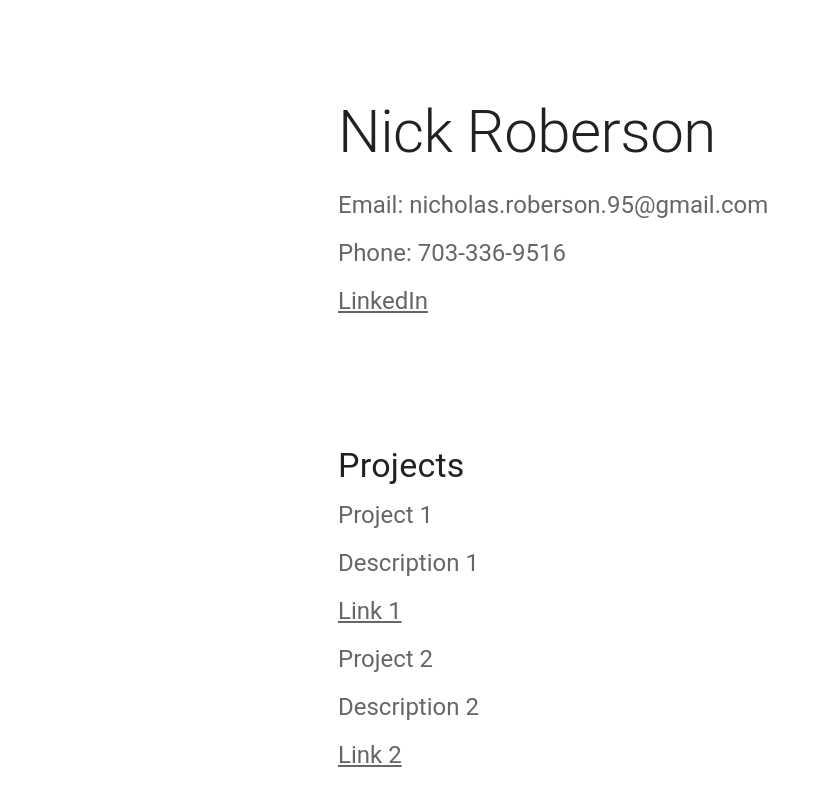
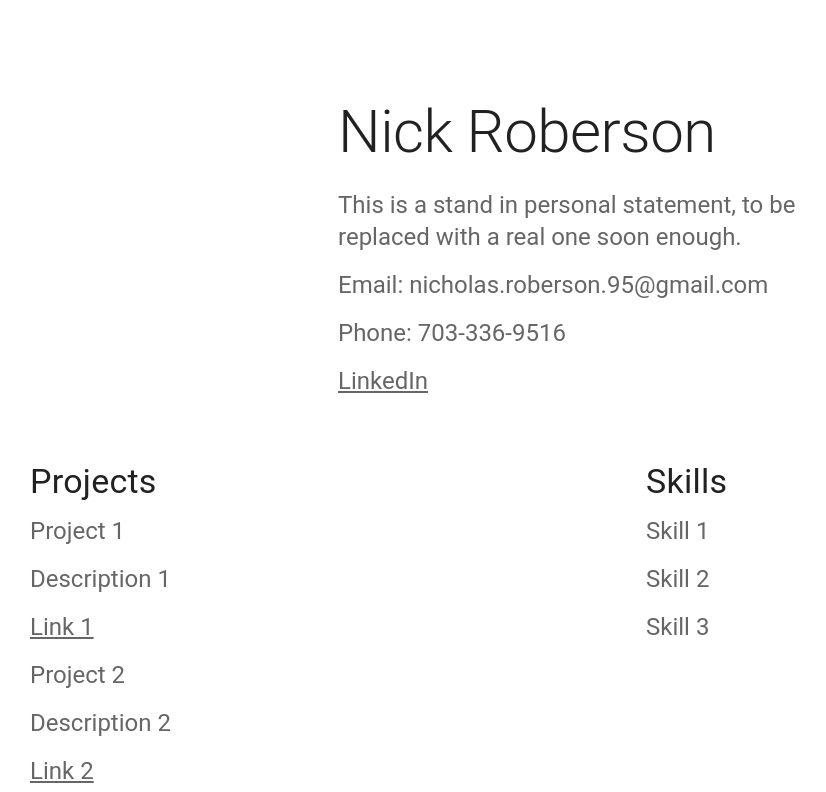
Before and after one commit to nick-roberson/nick-roberson.github.io, a React (Create React App) app in the folder my-app/: page / in a window 1280 px wide. Shown: the top 792 px of the page, without its empty margins (26-852 px from the left). Built offline with nearby package versions, Linux system fonts and the light colour scheme.

Commit message:
update with more objects and stand ins

```diff
--- a/my-app/src/App.tsx
+++ b/my-app/src/App.tsx
@@ -6,10 +6,14 @@ import Box from '@mui/material/Box';
 import Container from '@mui/material/Container';
 import Typography from '@mui/material/Typography';
 import Link from '@mui/material/Link';
+import Grid from '@mui/material/Grid';
 
 // My imports
 import PersonalInfo from './components/personal_info';
+import PersonalStatement from './components/personal_statement';
 import ProjectCard from './components/project_card';
+import Skill from './components/personal_skill';
+import Skills from './components/personal_skills';
 
 // CSS imports
 import './App.css';
@@ -28,6 +32,16 @@ const personalInfo: PersonalInfo = new PersonalInfo(
   "703-336-9516"
 );
 
+const personalStatement: PersonalStatement = new PersonalStatement(
+  "This is a stand in personal statement, to be replaced with a real one soon enough."
+);
+
+const skills = new Skills([
+  new Skill("Skill 1"),
+  new Skill("Skill 2"),
+  new Skill("Skill 3"),
+]);
+
 function App() {
 
   return (
@@ -37,6 +51,9 @@ function App() {
           <Container maxWidth="sm">
             <Typography component="h1" variant="h2" align="left" color="text.primary" gutterBottom>
               {personalInfo.name}
+            </Typography>
+            <Typography variant="h5" align="left" color="text.secondary" paragraph>
+              {personalStatement.statement}
             </Typography>
             <Typography variant="h5" align="left" color="text.secondary" paragraph>
               Email: {personalInfo.email}
@@ -52,7 +69,9 @@ function App() {
           </Container>
         </Box>
 
-        <Box sx={{ bgcolor: 'background.paper', pt: 8, pb: 6 }}>
+        <Grid container spacing={2} justifyContent="center">
+
+          <Grid item xs={6}>
             <Container maxWidth="sm">
               <Typography component="h2" variant="h4" align="left" color="text.primary" gutterBottom>
                 Projects
@@ -73,7 +92,23 @@ function App() {
                 </div>
               ))}
             </Container>
-        </Box>
+          </Grid>
+
+          <Grid item xs={6}>
+
+            <Container maxWidth="sm">
+              <Typography component="h2" variant="h4" align="left" color="text.primary" gutterBottom>
+                Skills
+              </Typography>
+              {skills.skills.map((skill) => (
+                <Typography variant="h5" align="left" color="text.secondary" paragraph>
+                  {skill.name}
+                </Typography>
+              ))}
+            </Container>
+
+          </Grid>
+        </Grid>
       </Box>
     </div>
   );
--- /dev/null
+++ b/my-app/src/components/personal_skill.ts
@@ -0,0 +1,8 @@
+// Define a personal skill class
+class PersonalSkill {
+    name: string;
+    constructor(name: string) {
+        this.name = name;
+    }
+}
+export default PersonalSkill;
--- /dev/null
+++ b/my-app/src/components/personal_skills.ts
@@ -0,0 +1,11 @@
+import Skill from './personal_skill';
+
+// Define a persona skills class
+class Skills {
+    skills: Skill[];
+    constructor(skills: Skill[]) {
+        this.skills = skills;
+    }
+}
+
+export default Skills;
--- /dev/null
+++ b/my-app/src/components/personal_statement.ts
@@ -0,0 +1,9 @@
+// Define a personal statement class
+class PersonalStatement {
+    statement: string;
+    constructor(statement: string) {
+        this.statement = statement;
+    }
+}
+
+export default PersonalStatement;
```
Lines whose indentation alone changed are shown as unchanged.
